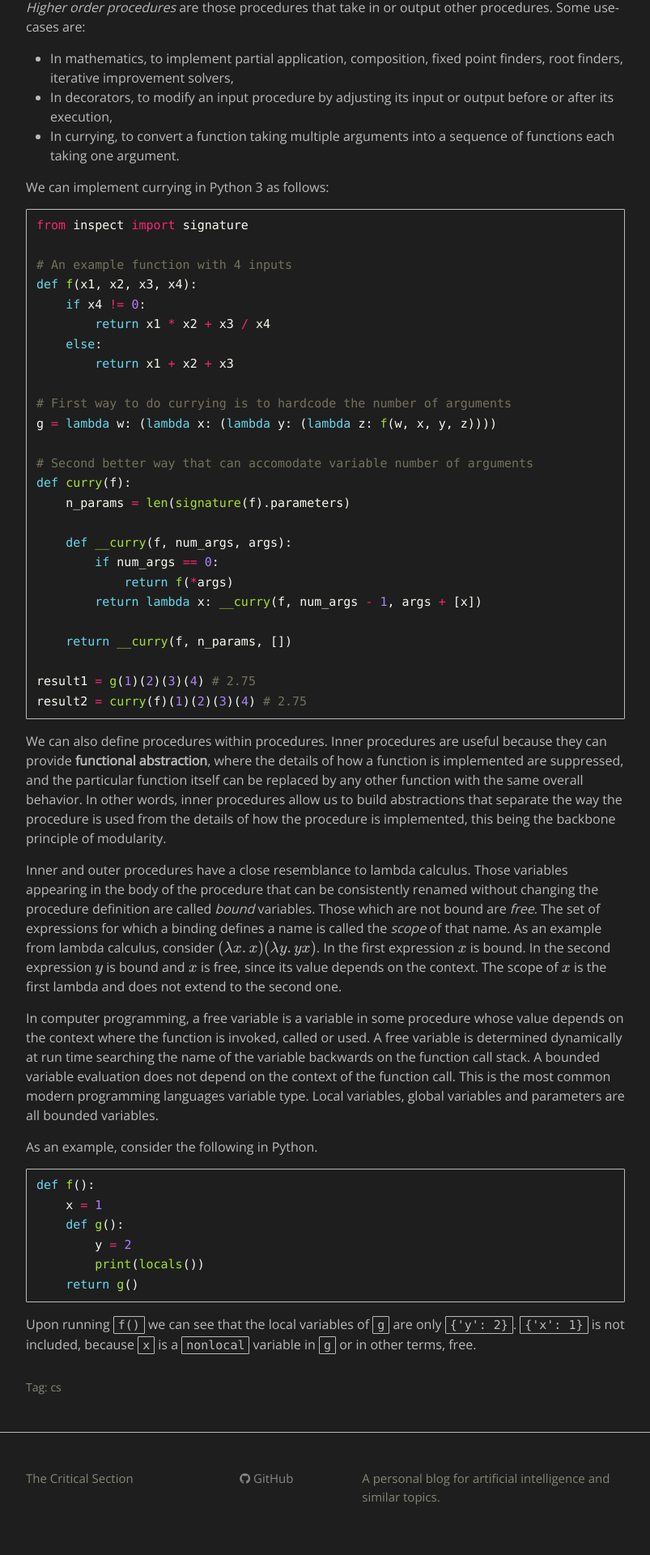
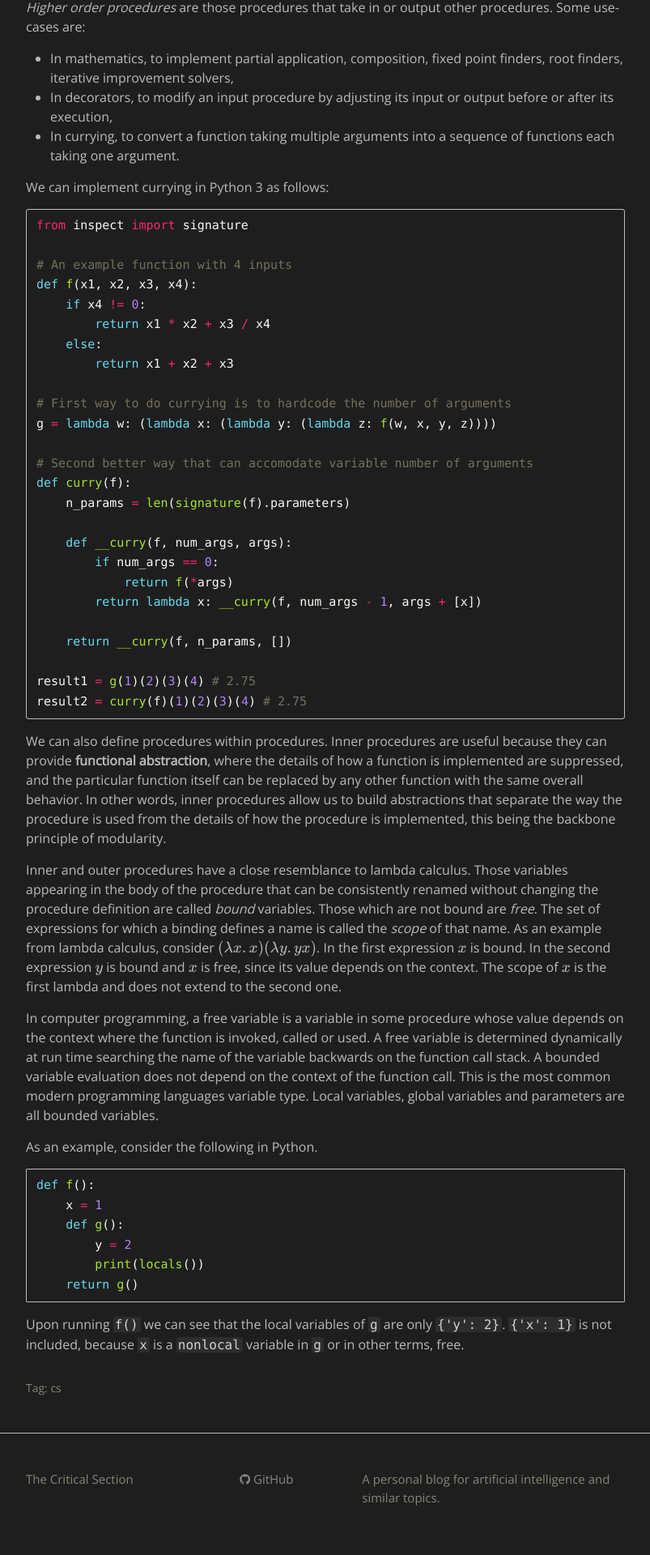
Before and after one commit to aceofgreens/aceofgreens.github.io, a Jekyll site: the page built from _posts/2022-07-08-structure_and_interpretation_of_computer_programs.md, in a window 1280 px wide. Shown: the part 1112-3032 px from the top of the page at 81% size, without its empty margins (238-1041 px from the left). Built offline with Jekyll 4.4.1, drawn with Linux system fonts in a browser that asks for light colours; formulas are drawn with MathJax 3.

Commit message:
Changes to style

````diff
--- a/_sass/minima/_base.scss
+++ b/_sass/minima/_base.scss
@@ -216,34 +216,67 @@
 }
 
 
+// /**
+//  * Old Code formatting
+//  */
+// pre,
+// code {
+//   @include relative-font-size(0.9375);
+//   border: 1px solid $grey-color-light;
+//   border-radius: 1px;
+//   background-color: $background-color;
+// }
+
+// code {
+//   padding: 1px 5px;
+//   font-family: $code-font-family;
+// }
+
+// pre {
+//   padding: 8px 12px;
+//   overflow-x: auto;
+
+//    // ```... ``` fenced code blocks
+//   //  are styled here
+//   > code {
+//     border: 0;
+//     padding-right: 0;
+//     padding-left: 0;
+//   }
+// }
+
 
 /**
  * Code formatting
  */
-pre,
 code {
-  @include relative-font-size(0.9375);
-  border: 1px solid $grey-color-light;
-  border-radius: 1px;
-  background-color: $background-color;
-}
-
-code {
-  padding: 1px 5px;
+  // @include relative-font-size(0.9375);
+  background-color: rgb(45, 45, 45); //rgb(151, 149, 149)
+  color: rgb(210, 210, 210); // rgb(47, 51, 55)
+  overflow-x: auto;
   font-family: $code-font-family;
+  padding-left: 2px;
+  padding-right: 3px;
+  border-radius: 8%
 }
 
 pre {
+  @include relative-font-size(0.9375);
+  border: 1px solid $grey-color-light;
+  border-radius: 0.5%;
   padding: 8px 12px;
   overflow-x: auto;
 
+  // ```... ``` fenced code blocks
+  //  are styled here
   > code {
-    border: 0;
-    padding-right: 0;
-    padding-left: 0;
+  border-radius: 1px;
+  background-color: $background-color;
+  border: 0;
+  padding-right: 0;
+  padding-left: 0;
   }
 }
-
 
 
 /**
````
